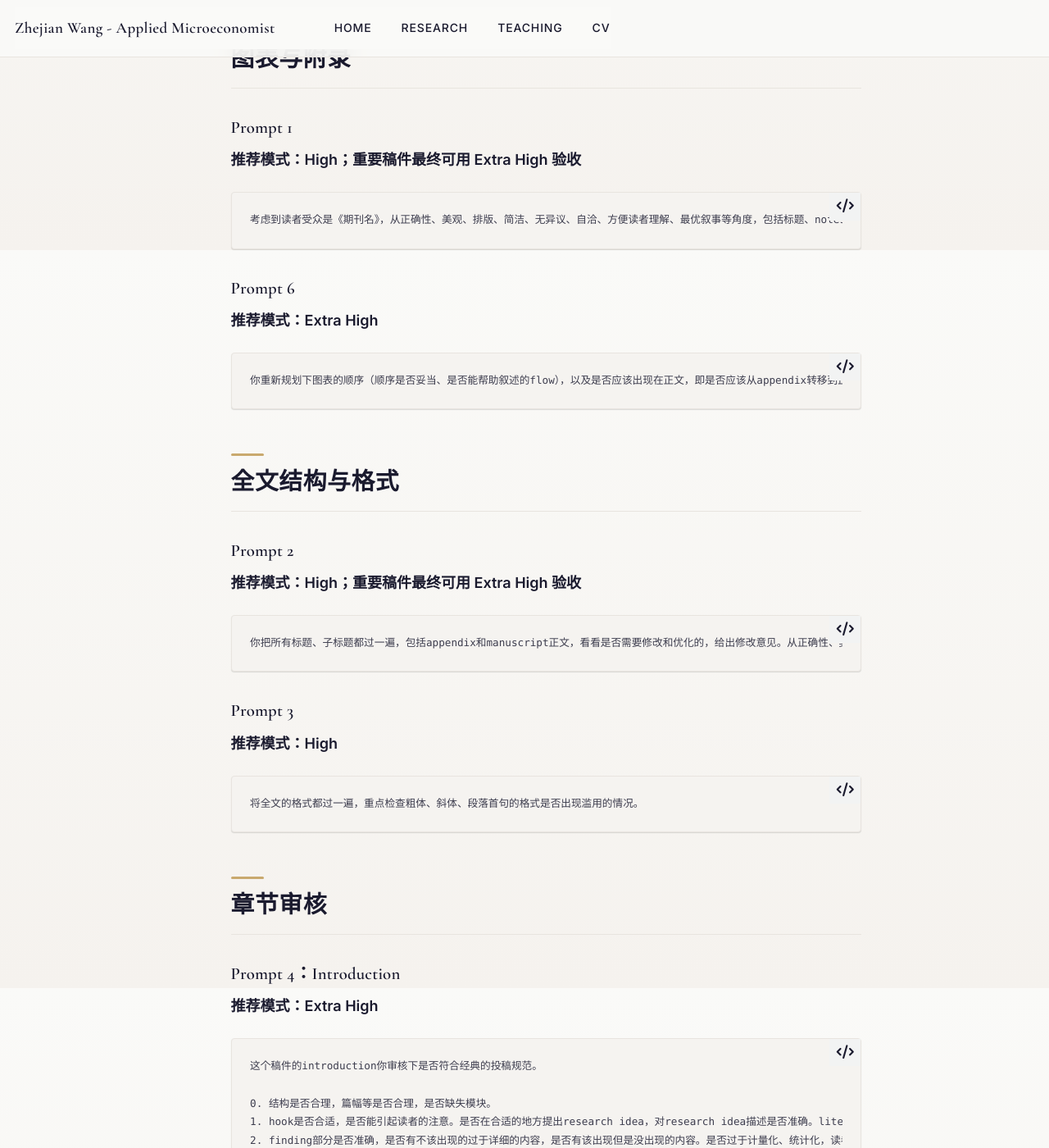
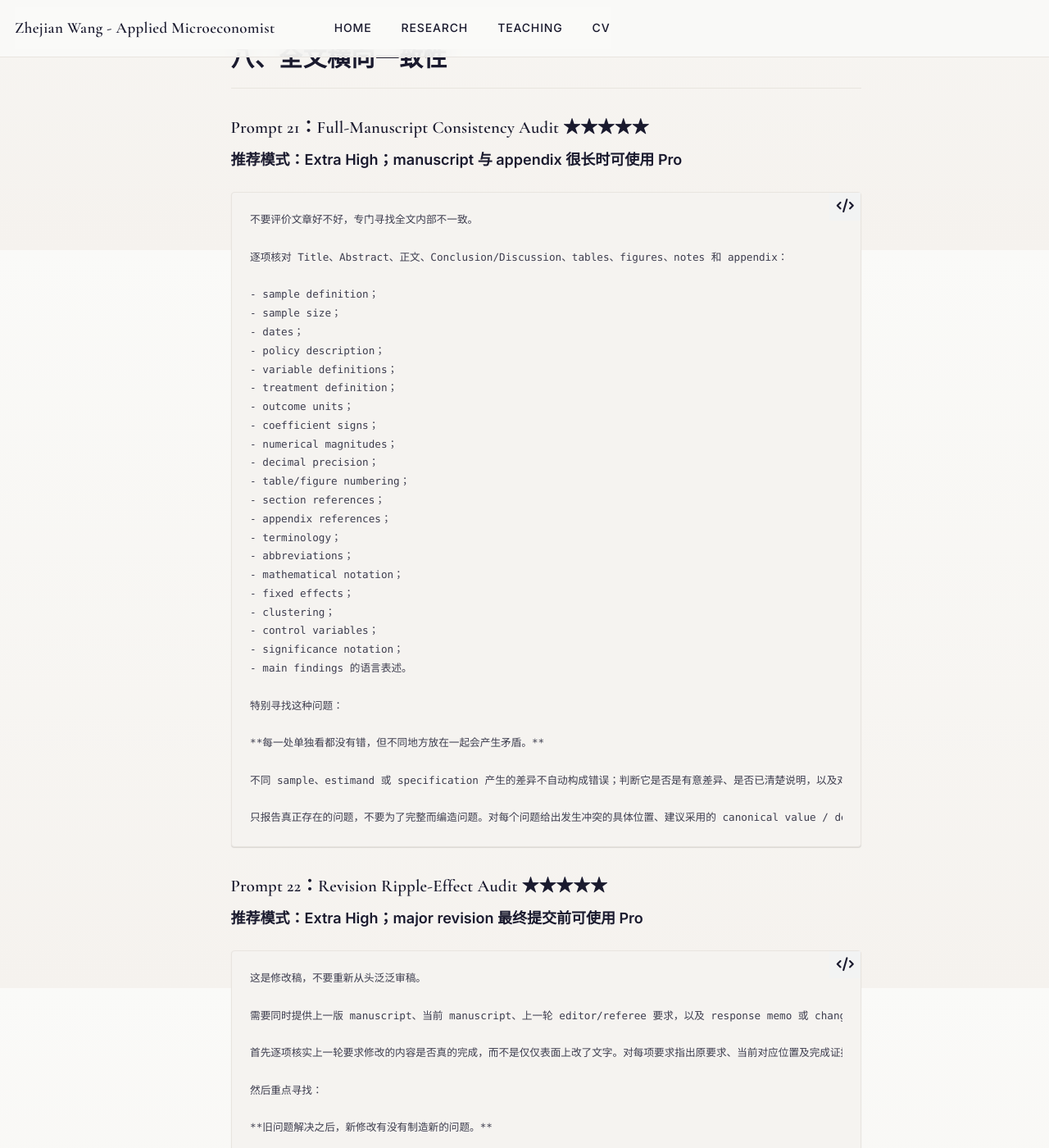
Before and after one commit to zhejianw/zhejianw.github.io, a Jekyll site: the page built from ai/prompts/index.md, in a window 1280 px wide and 1400 px high, scrolled down 12295 px. Shown: the whole window at 82% size. Built offline with Jekyll 4.4.1, drawn with Linux system fonts in a browser that asks for light colours; a script that is not in the unit is left out; some of the changed text lies outside the part shown.

Commit message:
Add strengthened full-manuscript consistency prompts

```diff
--- a/ai/prompts/index.md
+++ b/ai/prompts/index.md
@@ -512,6 +512,109 @@ last_updated: 2026-08-26
 最后将问题分为：必须修正 / 需要查阅原文后核实 / 可选优化。
 ~~~
 
+## 八、全文横向一致性
+
+### Prompt 21：Full-Manuscript Consistency Audit ★★★★★
+
+**推荐模式：Extra High；manuscript 与 appendix 很长时可使用 Pro**
+
+~~~text
+不要评价文章好不好，专门寻找全文内部不一致。
+
+逐项核对 Title、Abstract、正文、Conclusion/Discussion、tables、figures、notes 和 appendix：
+
+- sample definition；
+- sample size；
+- dates；
+- policy description；
+- variable definitions；
+- treatment definition；
+- outcome units；
+- coefficient signs；
+- numerical magnitudes；
+- decimal precision；
+- table/figure numbering；
+- section references；
+- appendix references；
+- terminology；
+- abbreviations；
+- mathematical notation；
+- fixed effects；
+- clustering；
+- control variables；
+- significance notation；
+- main findings 的语言表述。
+
+特别寻找这种问题：
+
+**每一处单独看都没有错，但不同地方放在一起会产生矛盾。**
+
+不同 sample、estimand 或 specification 产生的差异不自动构成错误；判断它是否是有意差异、是否已清楚说明，以及对应 claim 是否匹配。
+
+只报告真正存在的问题，不要为了完整而编造问题。对每个问题给出发生冲突的具体位置、建议采用的 canonical value / definition / wording，以及修改后的连锁影响。
+~~~
+
+### Prompt 22：Revision Ripple-Effect Audit ★★★★★
+
+**推荐模式：Extra High；major revision 最终提交前可使用 Pro**
+
+~~~text
+这是修改稿，不要重新从头泛泛审稿。
+
+需要同时提供上一版 manuscript、当前 manuscript、上一轮 editor/referee 要求，以及 response memo 或 change log。缺少相关材料时，明确说明哪些要求无法核实，不要推测已经完成。
+
+首先逐项核实上一轮要求修改的内容是否真的完成，而不是仅仅表面上改了文字。对每项要求指出原要求、当前对应位置及完成证据。
+
+然后重点寻找：
+
+**旧问题解决之后，新修改有没有制造新的问题。**
+
+例如：
+
+- 改了 sample definition，但 table notes 没同步；
+- 改了主结论，但 Abstract / Discussion 仍保留旧表述；
+- 移动了 table，但正文引用顺序错了；
+- 新增 robustness 后，analytic strategy 没解释；
+- 删除 subsection 后，后文仍然引用；
+- 修改术语后全文 terminology 不统一；
+- 修改结果后 Introduction 中 numerical summary 没同步。
+
+把问题分成：
+
+1. 上一轮尚未完成；
+2. 已完成且没有问题；
+3. 修改后产生的新问题；
+4. 因材料或证据不足而无法核实。
+~~~
+
+### Prompt 23：Terminology and Notation Audit
+
+**推荐模式：High；重要稿件最终可用 Extra High 验收**
+
+~~~text
+专门审核全文 terminology、abbreviations 和 mathematical notation。
+
+重点检查：
+
+- 同一个概念是否用了多个名字；
+- 不同概念是否被相同简称混淆；
+- abbreviation 是否过多；
+- abbreviation 是否第一次出现时定义；
+- table 和正文缩写是否一致；
+- treatment / post / interaction term 命名是否直观；
+- mathematical symbols 是否有未定义、重复定义或意义变化；
+- β、δ、γ 等 notation 是否真的有必要；
+- equation notation 是否帮助理解，还是制造阅读成本。
+
+不要为了表面统一而替换领域内的标准术语、制度的正式名称，或确有必要区分的概念。
+
+原则：
+
+**能不用 notation 就不强行 notation；需要 notation 时必须全篇稳定。**
+
+最后给出 canonical terminology and notation map：列出推荐术语或符号、精确定义、首次定义位置、目前存在的 variants，以及需要同步修改的正文、equations、tables、figures、notes 和 appendix 位置。
+~~~
+
 ## 图表与附录
 
 ### Prompt 1
```
